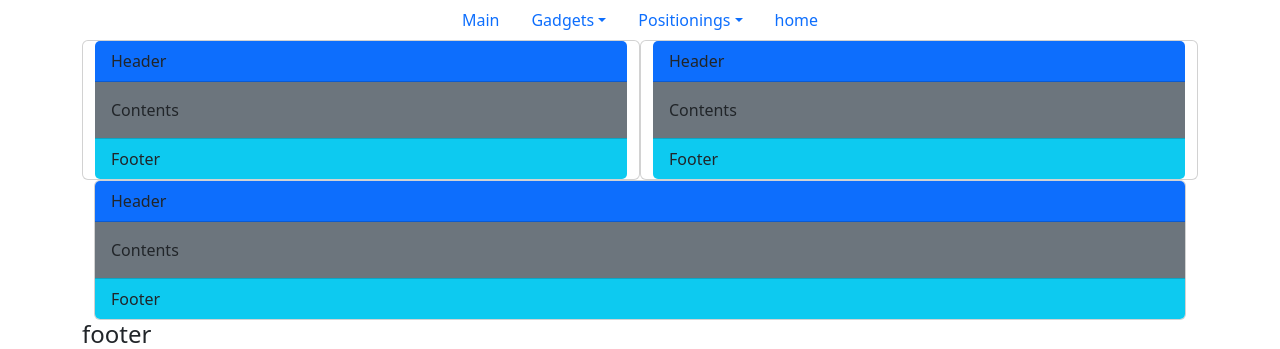
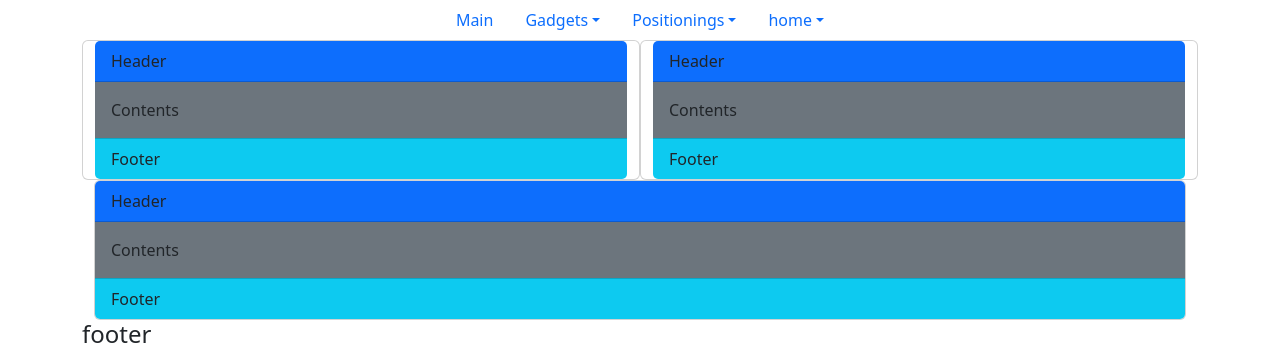
Before and after one commit to btg1631/study_fastapis, a FastAPI app: page /gadgets/cards in a window 1280 px wide. Shown: the top 349 px of the page. Run offline with FastAPI, Linux system fonts and the light colour scheme.

Commit message:
update main

```diff
--- a/templates/main_template.html
+++ b/templates/main_template.html
@@ -39,8 +39,11 @@
                 <li class="nav-item"><a class="dropdown-item" href="/positionings/tables">tables</a></li>
               </ul>
             </li>
-            <li class="nav-item">
-              <a class="nav-link" href="/home/">home</a>
+            <li class="nav-item dropdown">
+              <a class="nav-link dropdown-toggle" data-bs-toggle="dropdown" href="#">home</a>
+              <ul class="dropdown-menu">
+                <li class="nav-item"><a class="dropdown-item" href="/home/">standards</a></li>
+              </ul>
             </li>
           </ul>
     </nav>
```
